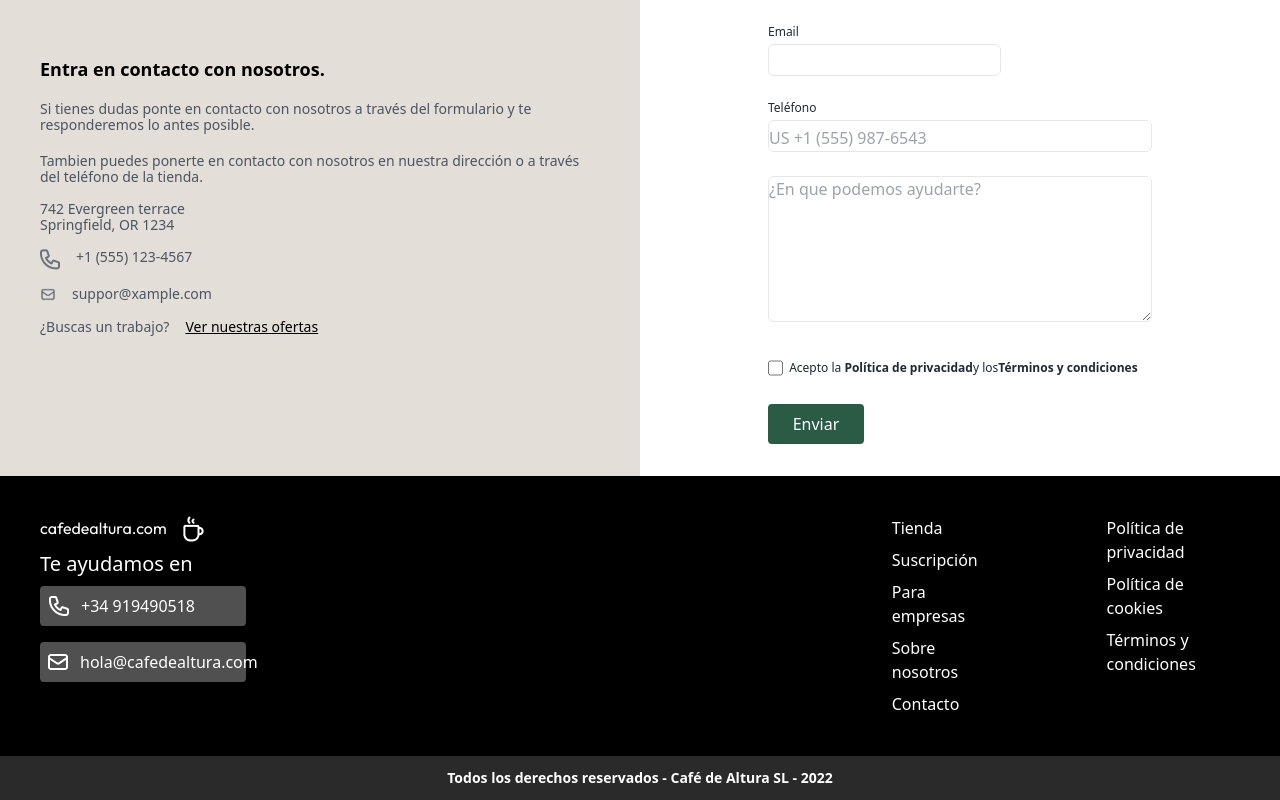
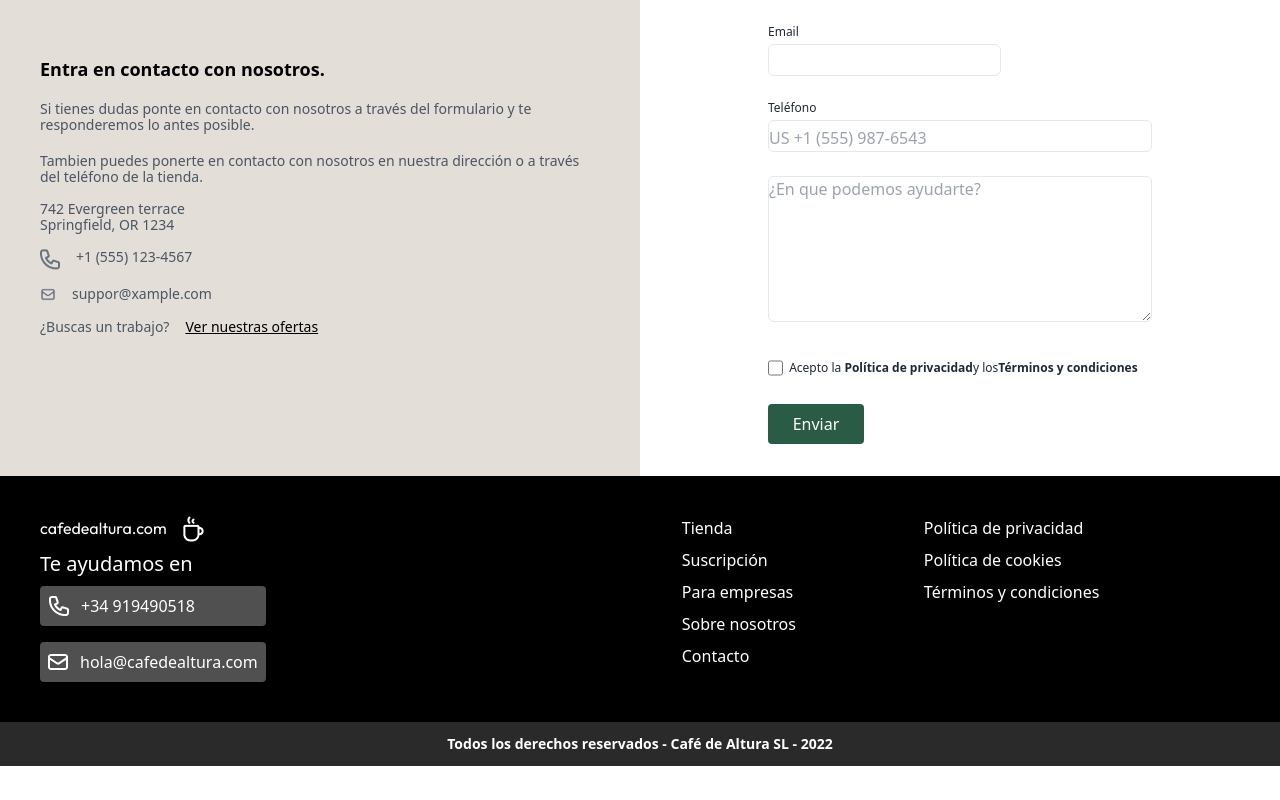
Before and after one commit to ceciliasegura/Cafe-de-altura-react, a React (Create React App) app: page / in a window 1280 px wide. Shown: the part 2284-3084 px from the top of the page. After the commit the page ends 3050 px from the top, so only its background shows below. Built offline with nearby package versions, Linux system fonts and the light colour scheme; no server answers.

Commit message:
fix_footer

```diff
--- a/src/components/FavCard/FavCard.jsx
+++ b/src/components/FavCard/FavCard.jsx
@@ -15,7 +15,7 @@ export default function FavCard() {
                 <ButtonIcon text={"hola@cafedealtura.com"} icon={"assets/mail.png"} />
                 </div>
             </div>
-            <div className="flex ml-[550px] gap-32">
+            <div className="flex ml-[320px] gap-32">
             <div className="flex flex-col gap-2 ">
 
                 <p>Tienda</p>
```
